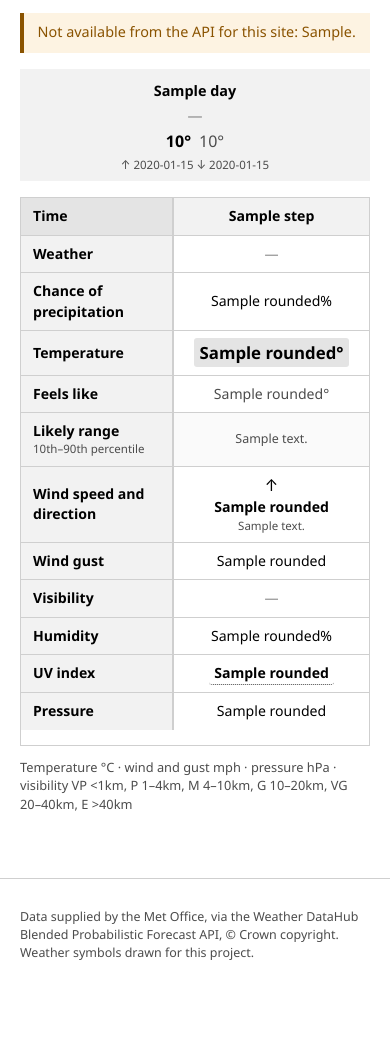
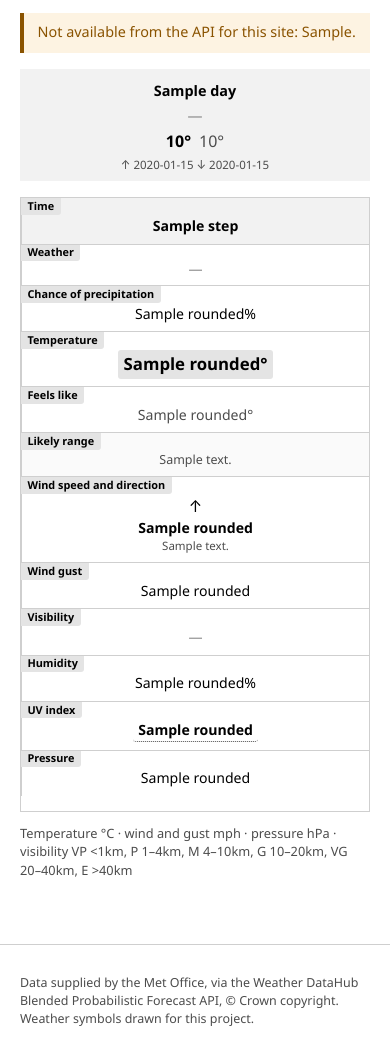
Before and after one commit to mratford/weather-bureau-light, a Flask app: template src/weather_bureau_light/templates/forecast.html in a window 390 px wide. Shown: the part 209-1253 px from the top of the page. Before the commit the page ends 1169 px from the top, so only its background shows below. Run offline with Flask 3, Linux system fonts and the light colour scheme; the template is opened without the code that fills it: most values are stand-ins (such as "Sample title", 1, 10 or a date in 2020); parts of the project's set-up code (start-up, migrations or seed data) failed here and were passed over.

Commit message:
Float the row headings over the table on a phone
The heading column was 9.5rem on mobile, which on a 390px screen left room
for barely one hour of forecast. There is now no heading column at all: the
cell collapses to zero width and its label is lifted out of the layout,
pinned to the left edge and floating over the top of its own row, the way
the Met Office's own mobile page does it. Five hours fit where one did.

The cell keeps position: sticky so the label holds its place against the
horizontal scroll - absolute positioning would let it ride along with the
figures. Each row reserves a strip at the top so the label never covers a
value, and the percentile subtitle is hidden to keep the label short.

This needs an element to position, so the twelve row headings are now
wrapped in a span. Desktop rendering is unchanged.

Co-Authored-By: Claude Opus 5 <noreply@anthropic.com>

```diff
--- a/src/weather_bureau_light/static/metoffice.css
+++ b/src/weather_bureau_light/static/metoffice.css
@@ -276,7 +276,38 @@ abbr[title] { text-decoration: none; border-bottom: 1px dotted var(--ink-soft);
 .s-unknown-text { fill: #9aa4b2; font: 700 11px sans-serif; }
 
 @media (max-width: 700px) {
-  :root { --row-label-w: 9.5rem; }
   .site-search { margin-left: 0; width: 100%; }
   .site-search input { flex: 1; min-width: 0; }
+
+  /* A phone cannot spare a column for the row headings - at 9.5rem they took most of
+     the screen. The heading cell collapses to nothing and its label is lifted out of
+     the layout instead, pinned to the left edge and floating over the top of its own
+     row, so the figures get the full width and the label stays put as they scroll
+     underneath. Each row reserves a strip at the top for the label to sit in. */
+  :root { --row-label-w: 0; }
+
+  .forecast-table th[scope="row"] {
+    padding: 0; border-right: 0; background: none;
+    /* Sticky rather than absolute: it has to hold its place against the horizontal
+       scroll, which an absolutely positioned cell would ride along with. */
+    position: sticky; left: 0; z-index: 3;
+  }
+
+  .row-label {
+    position: absolute; top: 0; left: 0;
+    padding: 0.05rem 0.4rem 0.1rem;
+    font-size: 0.68rem; font-weight: 700; line-height: 1.3;
+    white-space: nowrap; color: var(--ink);
+    background: var(--band-strong); border-radius: 0 0 3px 0;
+  }
+
+  /* Clearance under the floating label, so it never covers a figure. */
+  .forecast-table td { padding-top: 1.1rem; }
+  .row-symbol td { padding-top: 0.9rem; }
+
+  /* No room for the subtitle once the label is a floating chip. */
+  .row-range .hint { display: none; }
+
+  /* The label supplies the tint these rows used the cell background for. */
+  .row-time th[scope="row"] { background: none; }
 }
--- a/src/weather_bureau_light/templates/forecast.html
+++ b/src/weather_bureau_light/templates/forecast.html
@@ -72,12 +72,12 @@
 
   <tbody>
     <tr class="row-time">
-      <th scope="row">Time</th>
+      <th scope="row"><span class="row-label">Time</span></th>
       {% for step in day.timesteps %}<td>{{ step.label }}</td>{% endfor %}
     </tr>
 
     <tr class="row-symbol">
-      <th scope="row">Weather</th>
+      <th scope="row"><span class="row-label">Weather</span></th>
       {% for step in day.timesteps %}
       <td>
         {%- if step.symbol.known -%}
@@ -88,12 +88,12 @@
     </tr>
 
     <tr class="row-precip">
-      <th scope="row">Chance of precipitation</th>
+      <th scope="row"><span class="row-label">Chance of precipitation</span></th>
       {% for step in day.timesteps %}<td>{{ cell(step, 'precipitation_probability', '%') }}</td>{% endfor %}
     </tr>
 
     <tr class="row-temp">
-      <th scope="row">Temperature</th>
+      <th scope="row"><span class="row-label">Temperature</span></th>
       {% for step in day.timesteps %}
       {% set t = step.rounded('temperature') %}
       <td><span class="temp-chip"{% if t is not none %} data-t="{{ t }}"{% endif %}>{{ cell(step, 'temperature', '°') }}</span></td>
@@ -101,19 +101,19 @@
     </tr>
 
     <tr class="row-feels">
-      <th scope="row">Feels like</th>
+      <th scope="row"><span class="row-label">Feels like</span></th>
       {% for step in day.timesteps %}<td>{{ cell(step, 'feels_like', '°') }}</td>{% endfor %}
     </tr>
 
     <tr class="row-range">
-      <th scope="row">Likely range <span class="hint">10th&ndash;90th percentile</span></th>
+      <th scope="row"><span class="row-label">Likely range <span class="hint">10th&ndash;90th percentile</span></span></th>
       {% for step in day.timesteps %}
       <td class="range-cell">{{ step.value('temperature').range_text('°') }}</td>
       {% endfor %}
     </tr>
 
     <tr class="row-wind">
-      <th scope="row">Wind speed and direction</th>
+      <th scope="row"><span class="row-label">Wind speed and direction</span></th>
       {% for step in day.timesteps %}
       {% set dir = step.median('wind_direction') %}
       <td>
@@ -127,14 +127,14 @@
     </tr>
 
     <tr class="row-gust">
-      <th scope="row">Wind gust</th>
+      <th scope="row"><span class="row-label">Wind gust</span></th>
       {% for step in day.timesteps %}
       <td{% if step.gust_is_strong %} class="strong"{% endif %}>{{ cell(step, 'wind_gust') }}</td>
       {% endfor %}
     </tr>
 
     <tr class="row-vis">
-      <th scope="row">Visibility</th>
+      <th scope="row"><span class="row-label">Visibility</span></th>
       {% for step in day.timesteps %}
       {% set band = step.visibility_band %}
       <td>{% if band %}<abbr title="{{ band.label }}">{{ band.code }}</abbr>{% else %}<span class="na">&mdash;</span>{% endif %}</td>
@@ -142,12 +142,12 @@
     </tr>
 
     <tr class="row-humidity">
-      <th scope="row">Humidity</th>
+      <th scope="row"><span class="row-label">Humidity</span></th>
       {% for step in day.timesteps %}<td>{{ cell(step, 'humidity', '%') }}</td>{% endfor %}
     </tr>
 
     <tr class="row-uv">
-      <th scope="row">UV index</th>
+      <th scope="row"><span class="row-label">UV index</span></th>
       {% for step in day.timesteps %}
       {% set uv = step.rounded('uv') %}
       <td>{% if uv is none %}<span class="na">&mdash;</span>{% else %}<abbr class="uv uv-{{ uv }}" title="{{ step.uv_band }}">{{ uv }}</abbr>{% endif %}</td>
@@ -155,7 +155,7 @@
     </tr>
 
     <tr class="row-pressure">
-      <th scope="row">Pressure</th>
+      <th scope="row"><span class="row-label">Pressure</span></th>
       {% for step in day.timesteps %}<td>{{ cell(step, 'pressure') }}</td>{% endfor %}
     </tr>
   </tbody>
```
Also changed, not shown: tests/test_app.py (+12 -0 lines).
